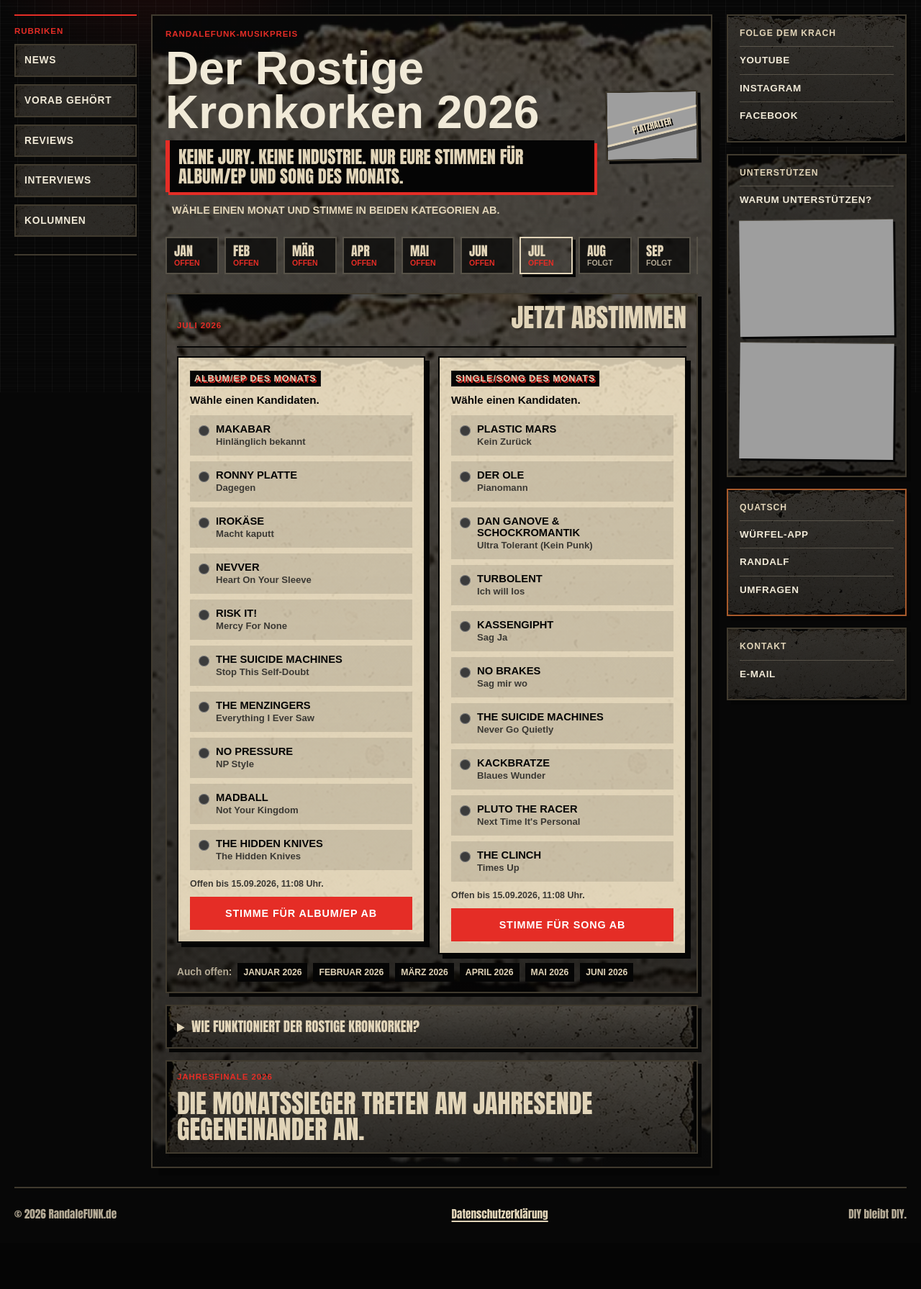
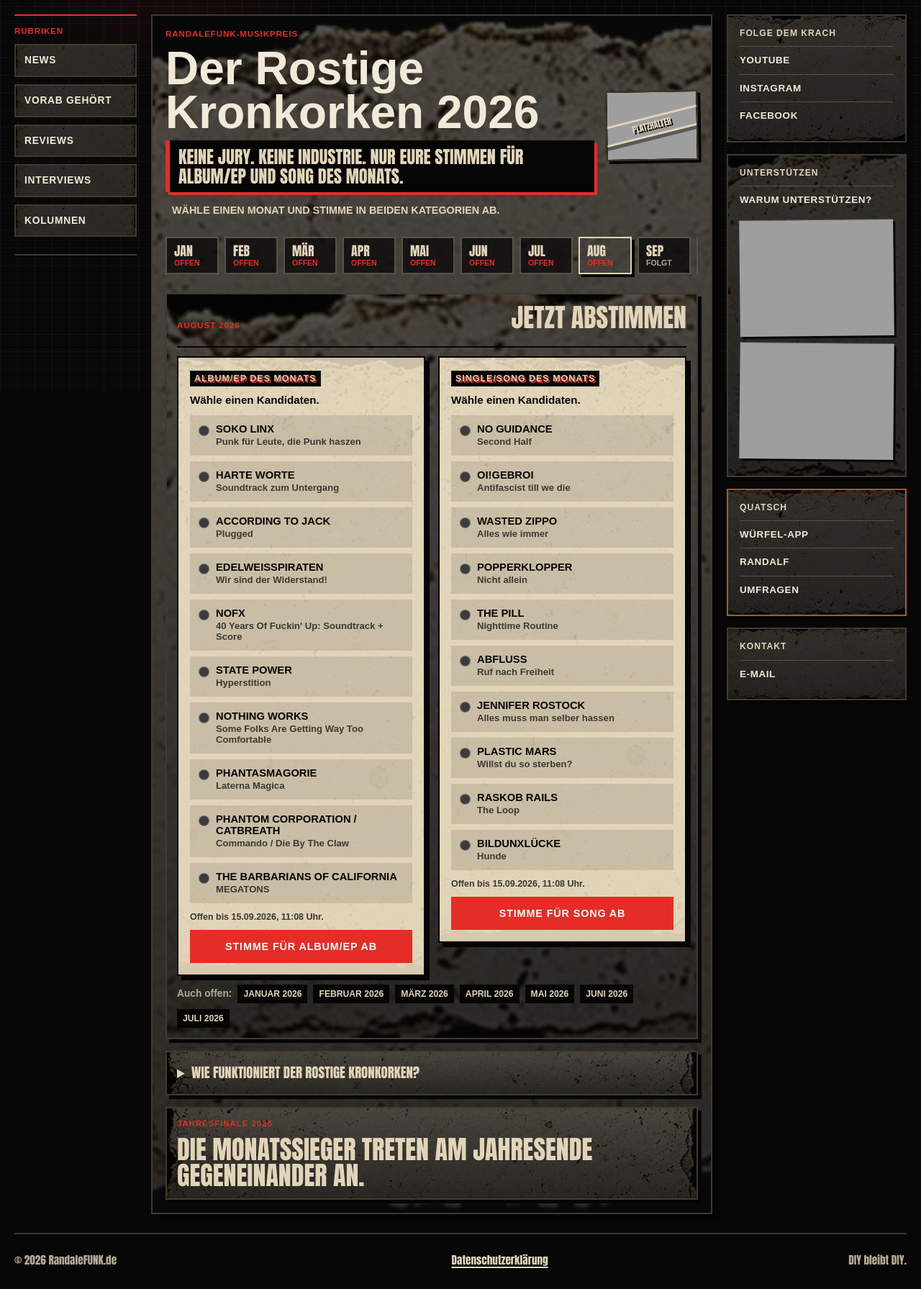
Before and after one commit to RandaleFUNK/randalefunk-website, a PHP site: page /der-rostige-kronkorken.html in a window 1280 px wide. Shown: the part 255-2046 px from the top of the page at 72% size. Before the commit the page ends 1953 px from the top, so only its background shows below. Run offline with PHP 8.4, Linux system fonts and the light colour scheme; data comes from the database, SQL or seed files in the repository; data that the repository does not hold is empty; grey boxes are pictures that could not be loaded.

Commit message:
Add August 2026 monthly polls

```diff
--- a/der-rostige-kronkorken.html
+++ b/der-rostige-kronkorken.html
@@ -49,7 +49,7 @@
         <a class="section-link" href="index.html#kolumnen">Kolumnen</a>
       </nav>
 
-      <section class="issue-board community-awards community-awards--tabs" data-awards-tabs data-awards-year="2026" data-awards-default-month="2026-07">
+      <section class="issue-board community-awards community-awards--tabs" data-awards-tabs data-awards-year="2026" data-awards-default-month="2026-08">
         <article class="awards-hero awards-hero--compact">
           <div class="awards-hero__copy">
             <p class="issue-label">RandaleFUNK-Musikpreis</p>
@@ -70,8 +70,8 @@
           <button type="button" role="tab" aria-selected="false" data-award-month-tab="2026-04"><span>Apr</span><small>offen</small></button>
           <button type="button" role="tab" aria-selected="false" data-award-month-tab="2026-05"><span>Mai</span><small>offen</small></button>
           <button type="button" role="tab" aria-selected="false" data-award-month-tab="2026-06"><span>Jun</span><small>beendet</small></button>
-          <button type="button" role="tab" aria-selected="true" data-award-month-tab="2026-07"><span>Jul</span><small>offen</small></button>
-          <button type="button" role="tab" aria-selected="false" data-award-month-tab="2026-08"><span>Aug</span><small>folgt</small></button>
+          <button type="button" role="tab" aria-selected="false" data-award-month-tab="2026-07"><span>Jul</span><small>offen</small></button>
+          <button type="button" role="tab" aria-selected="true" data-award-month-tab="2026-08"><span>Aug</span><small>offen</small></button>
           <button type="button" role="tab" aria-selected="false" data-award-month-tab="2026-09"><span>Sep</span><small>folgt</small></button>
           <button type="button" role="tab" aria-selected="false" data-award-month-tab="2026-10"><span>Okt</span><small>folgt</small></button>
           <button type="button" role="tab" aria-selected="false" data-award-month-tab="2026-11"><span>Nov</span><small>folgt</small></button>
@@ -80,17 +80,17 @@
 
         <section class="award-active-month" id="award-active-month" role="tabpanel" aria-live="polite">
           <div class="award-active-month__head">
-            <p class="issue-label" data-award-selected-month-label>Juli 2026</p>
+            <p class="issue-label" data-award-selected-month-label>August 2026</p>
             <h2 data-award-selected-month-title>Jetzt abstimmen</h2>
           </div>
           <div class="award-current-polls__grid award-current-polls__grid--focused">
-            <div class="poll-mount" data-poll-mount data-award-poll-mount="album_ep" data-poll-endpoint="/poll.php?poll=monthly-album-ep-2026-07">
+            <div class="poll-mount" data-poll-mount data-award-poll-mount="album_ep" data-poll-endpoint="/poll.php?poll=monthly-album-ep-2026-08">
               <section class="poll-widget poll-widget--monthly poll-widget--quiet" aria-label="Album/EP des Monats">
                 <p class="poll-widget__kicker">Album/EP des Monats</p>
                 <h2>Wähle einen Kandidaten.</h2>
               </section>
             </div>
-            <div class="poll-mount" data-poll-mount data-award-poll-mount="single_song" data-poll-endpoint="/poll.php?poll=monthly-single-song-2026-07">
+            <div class="poll-mount" data-poll-mount data-award-poll-mount="single_song" data-poll-endpoint="/poll.php?poll=monthly-single-song-2026-08">
               <section class="poll-widget poll-widget--monthly poll-widget--quiet" aria-label="Single/Song des Monats">
                 <p class="poll-widget__kicker">Single/Song des Monats</p>
                 <h2>Wähle einen Kandidaten.</h2>
--- a/poll.php
+++ b/poll.php
@@ -181,6 +181,7 @@ function rf_poll_ensure_schema(PDO $pdo): void
     rf_poll_seed_monthly_may_2026($pdo);
     rf_poll_seed_monthly_june_2026($pdo);
     rf_poll_seed_monthly_july_2026($pdo);
+    rf_poll_seed_monthly_august_2026($pdo);
 }
 
 function rf_poll_seed(PDO $pdo, string $slug, string $title, string $question, bool $isActive, array $options): void
@@ -571,6 +572,35 @@ function rf_poll_seed_monthly_july_2026(PDO $pdo): void
         'Kackbratze - Blaues Wunder',
         'Pluto The Racer - Next Time It\'s Personal',
         'The Clinch - Times Up',
+    ], true);
+}
+
+function rf_poll_seed_monthly_august_2026(PDO $pdo): void
+{
+    rf_poll_seed_monthly_options($pdo, 2026, 8, 'album_ep', [
+        'SOKO LiNX - Punk für Leute, die Punk haszen',
+        'Harte Worte - Soundtrack zum Untergang',
+        'According To Jack - Plugged',
+        'Edelweisspiraten - Wir sind der Widerstand!',
+        'NOFX - 40 Years Of Fuckin\' Up: Soundtrack + Score',
+        'State Power - Hyperstition',
+        'Nothing Works - Some Folks Are Getting Way Too Comfortable',
+        'Phantasmagorie - Laterna Magica',
+        'Phantom Corporation / Catbreath - Commando / Die By The Claw',
+        'The Barbarians of California - MEGATONS',
+    ], true);
+
+    rf_poll_seed_monthly_options($pdo, 2026, 8, 'single_song', [
+        'No Guidance - Second Half',
+        'Oi!Gebroi - Antifascist till we die',
+        'Wasted Zippo - Alles wie immer',
+        'Popperklopper - Nicht allein',
+        'The Pill - Nighttime Routine',
+        'Abfluss - Ruf nach Freiheit',
+        'Jennifer Rostock - Alles muss man selber hassen',
+        'Plastic Mars - Willst du so sterben?',
+        'Raskob Rails - The Loop',
+        'Bildunxlücke - Hunde',
     ], true);
 }
 
```
